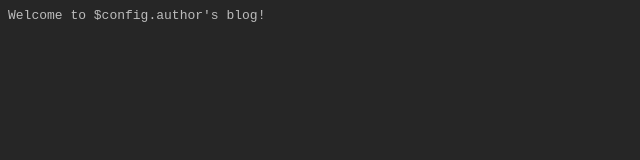
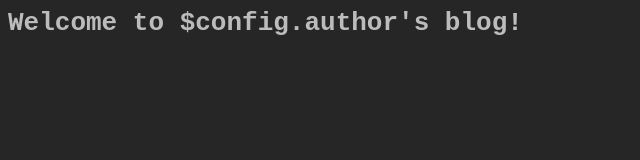
Before and after one commit to Camroku/Camlog, a plain HTML site: page src/index.html in a window 1280 px wide. Shown: the whole page, without its empty margins (0-640 px from the left). Drawn offline with Linux system fonts and the light colour scheme.

Commit message:
Add config

```diff
--- a/src/index.html
+++ b/src/index.html
@@ -6,6 +6,6 @@
     <link rel="stylesheet" href="style/style.css">
 </head>
 <body>
-    Welcome to $config.author's blog!
+    <h1>Welcome to $config.author's blog!</h1>
 </body>
 </html>
```
Also changed, not shown: 2 other files.
